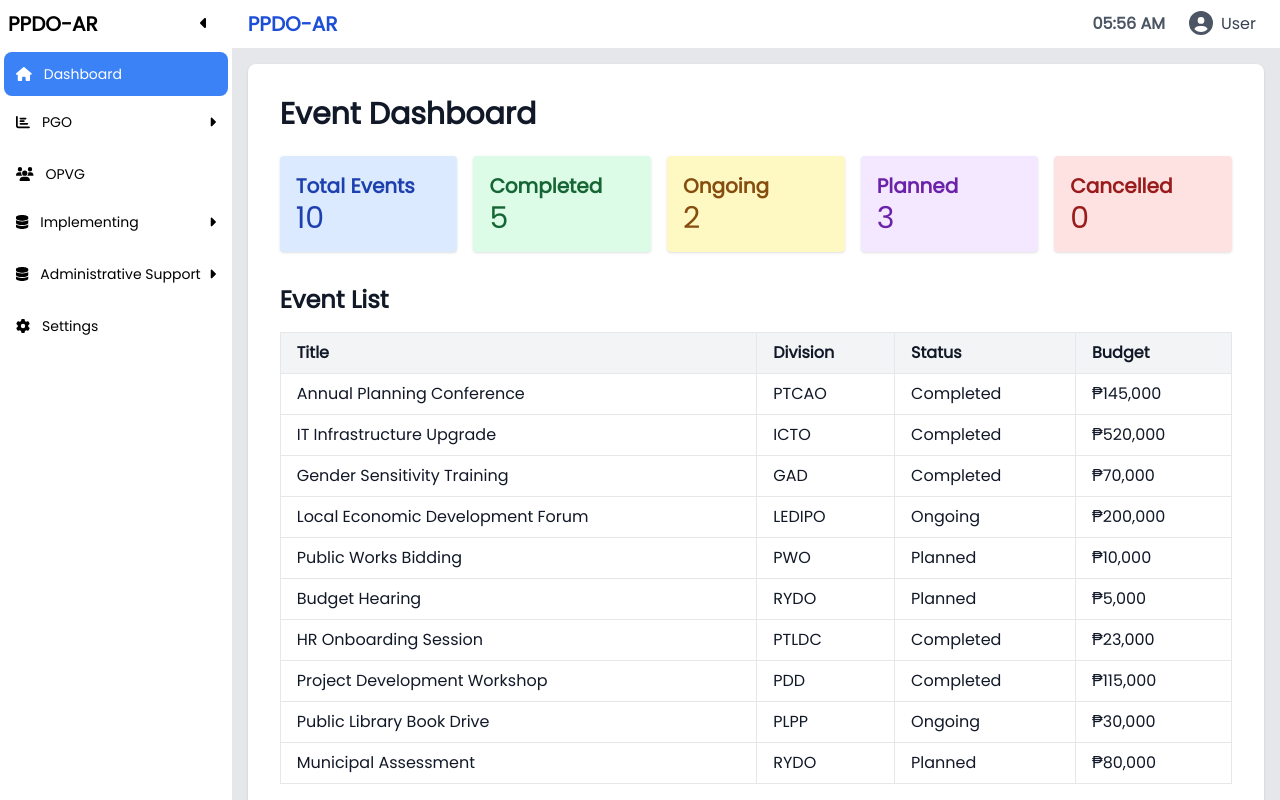
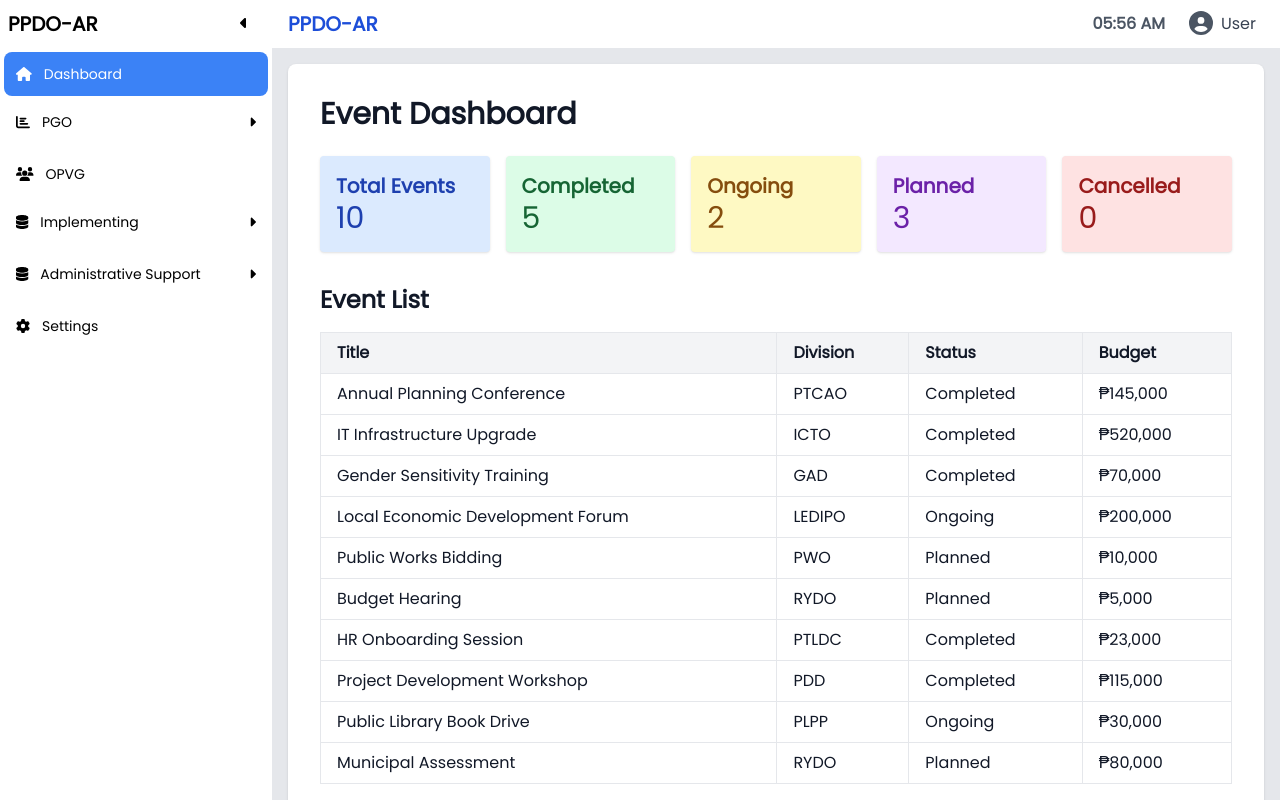
Before and after one commit to Abdulwalie00/ppdo-ar, an Angular app: page /dashboard in a window 1280 px wide. Built offline with nearby package versions, Linux system fonts and the light colour scheme.

Commit message:
Add animation on sidebar when collapsing

```diff
--- a/src/app/components/sidebar/sidebar.component.html
+++ b/src/app/components/sidebar/sidebar.component.html
@@ -1,5 +1,8 @@
 <div class="flex min-h-screen">
-  <aside [class]="'bg-white text-black transition-all duration-300 ' + (isCollapsed() ? 'w-14' : 'w-68')">
+  <aside
+    [@sidebarSlide]="isCollapsed() ? 'collapsed' : 'expanded'"
+    class="bg-white text-black transition-all duration-300 overflow-hidden"
+  >
     <div class="py-2.5 p-2 justify-between flex items-center">
       <h1 *ngIf="!isCollapsed()" class="text-xl font-bold">PPDO-AR</h1>
       <div [ngClass]="{ 'justify-center': isCollapsed(), 'justify-end': !isCollapsed() }" class="flex items-center p-0 m-0 gap-0">
--- a/src/app/components/sidebar/sidebar.component.ts
+++ b/src/app/components/sidebar/sidebar.component.ts
@@ -37,7 +37,12 @@ interface MenuItem {
       state('closed', style({ height: '0px', overflow: 'hidden', opacity: 0 })),
       state('open', style({ height: '*', overflow: 'hidden', opacity: 1 })),
       transition('closed <=> open', animate('300ms ease-in-out'))
-    ])
+    ]),
+    trigger('sidebarSlide', [
+      state('expanded', style({ width: '17rem' })), // 68 * 0.25rem = 17rem
+      state('collapsed', style({ width: '3.5rem' })), // 14 * 0.25rem = 3.5rem
+      transition('expanded <=> collapsed', animate('300ms ease-in-out')),
+    ]),
   ]
 })
 export class SidebarComponent implements OnInit, OnDestroy {
```
